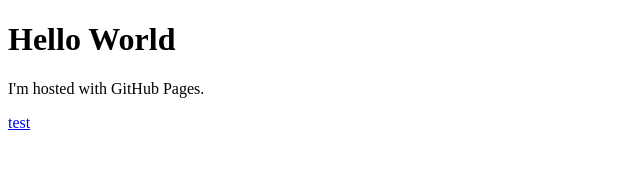
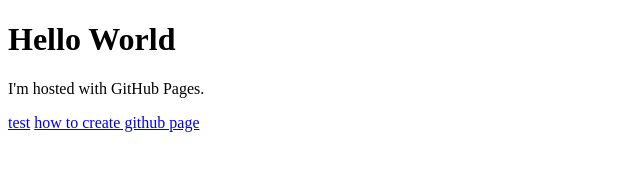
Before and after one commit to boonchai87/boonchai.github.io, a plain HTML site: page index.html in a window 1280 px wide. Shown: the whole page, without its empty margins (0-640 px from the left). Drawn offline with Linux system fonts and the light colour scheme.

Commit message:
Update index.html

```diff
--- a/index.html
+++ b/index.html
@@ -4,5 +4,6 @@
 <h1>Hello World</h1>
 <p>I'm hosted with GitHub Pages.</p>
  <a href="test.html">test</a>
+ <a href="https://pages.github.com/">how to create github page</a>
 </body>
 </html>
```
